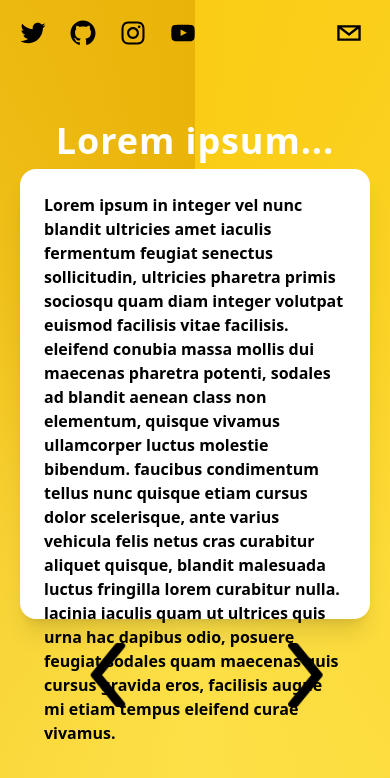
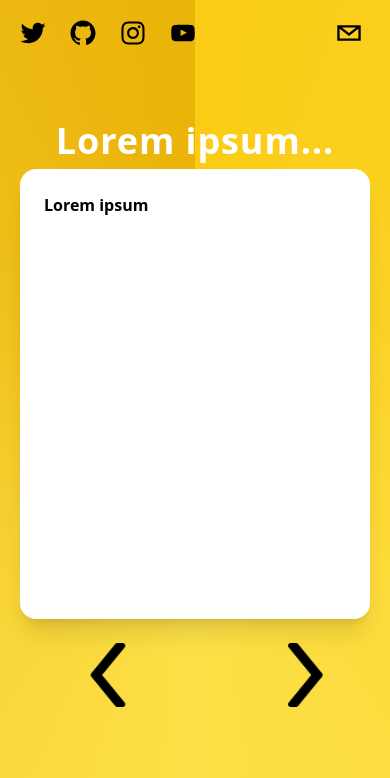
Before and after one commit to DovahKiinCat/SimpleSlideView, a Next.js app: page / in a window 390 px wide. Shown: the top 778 px of the page. Built offline with nearby package versions, Linux system fonts and the light colour scheme.

Commit message:
Mobile Test

```diff
--- a/components/body.tsx
+++ b/components/body.tsx
@@ -23,7 +23,7 @@ export default function Body() {
                 >
                     <section className='relative bg-white w-[350px] h-[450px] rounded-2xl shadow-xl sm:w-[700px] sm:h-[300px]'>
                         <span className='flex p-6 font-bold text-1xl'>
-                            <h1>Lorem ipsum in integer vel nunc blandit ultricies amet iaculis fermentum feugiat senectus sollicitudin, ultricies pharetra primis sociosqu quam diam integer volutpat euismod facilisis vitae facilisis. eleifend conubia massa mollis dui maecenas pharetra potenti, sodales ad blandit aenean class non elementum, quisque vivamus ullamcorper luctus molestie bibendum. faucibus condimentum tellus nunc quisque etiam cursus dolor scelerisque, ante varius vehicula felis netus cras curabitur aliquet quisque, blandit malesuada luctus fringilla lorem curabitur nulla. lacinia iaculis quam ut ultrices quis urna hac dapibus odio, posuere feugiat sodales quam maecenas quis cursus gravida eros, facilisis augue mi etiam tempus eleifend curae vivamus.</h1>
+                            <h1>Lorem ipsum</h1>
                         </span>
                     </section>
                 </motion.div>
```
